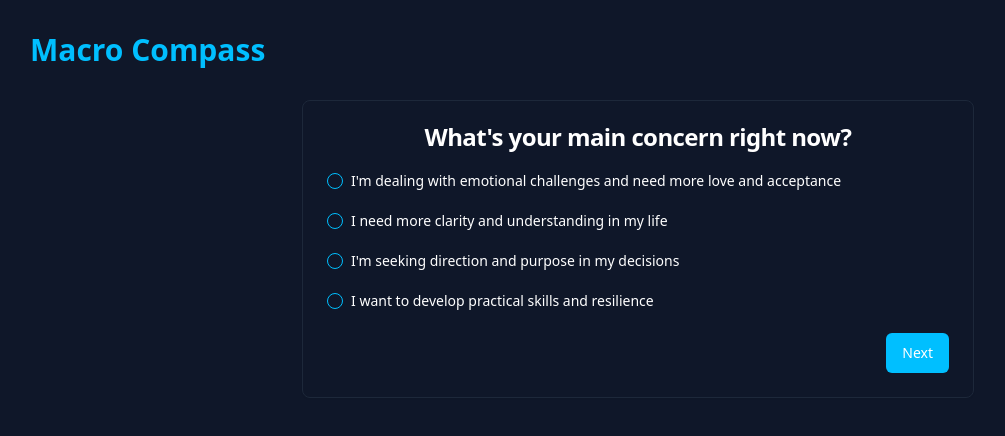
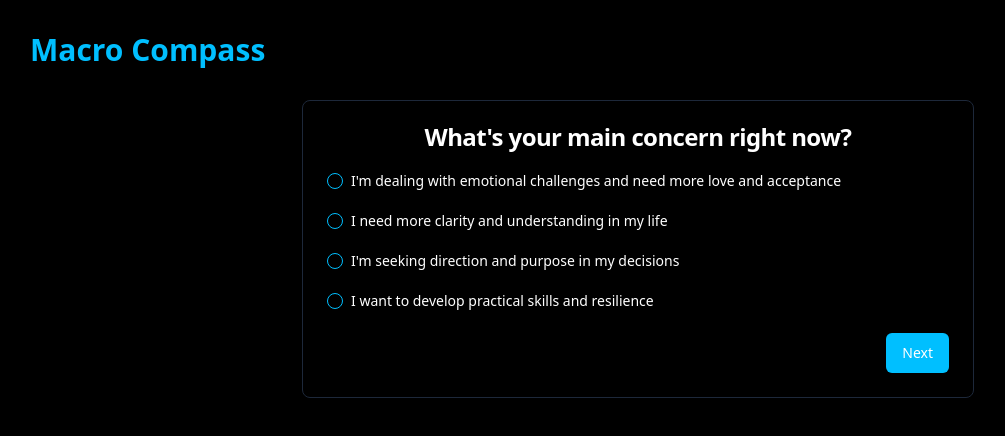
Before and after one commit to cFors4/slider-symphony-dashboard, a React (Vite) app: page / in a window 1280 px wide. Shown: the top 436 px of the page, without its empty margins (2-1007 px from the left). Built offline with nearby package versions, Linux system fonts and the light colour scheme.

Commit message:
Update background color to black
Changed the background color to jet black in the CSS file to enhance the visual appearance of the application.
[skip gpt_engineer]

```diff
--- a/src/index.css
+++ b/src/index.css
@@ -4,11 +4,11 @@
 
 @layer base {
   :root {
-    --background: 222 47% 11%;
+    --background: 0 0% 0%;
     --foreground: 0 0% 100%;
-    --card: 222 47% 11%;
+    --card: 0 0% 0%;
     --card-foreground: 0 0% 100%;
-    --popover: 222 47% 11%;
+    --popover: 0 0% 0%;
     --popover-foreground: 0 0% 100%;
     --primary: 195 100% 50%;
     --primary-foreground: 0 0% 100%;
```
